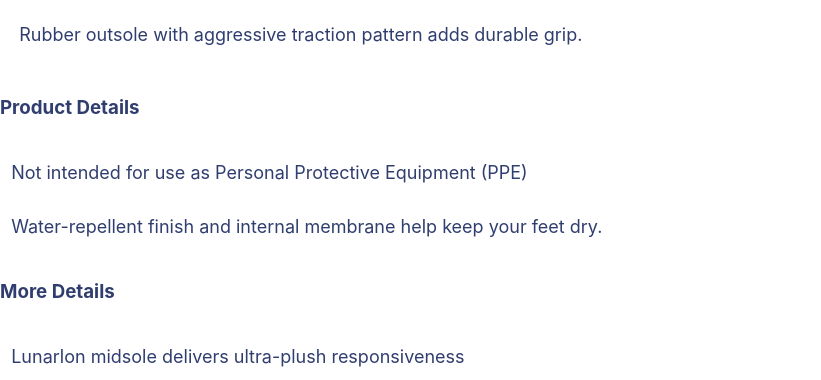
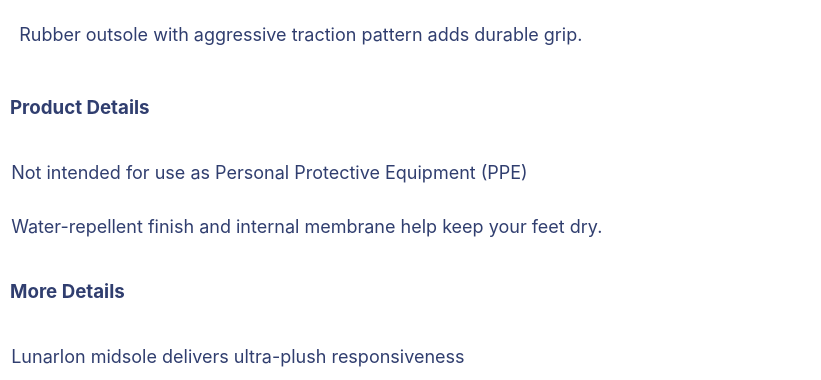
Before and after one commit to EwiJosepha/frontEndEcommerce, a React (Create React App) app: page /Details/1 in a window 1280 px wide. Shown: the part 667-1047 px from the top of the page, without its empty margins (0-821 px from the left). Built offline with nearby package versions, Linux system fonts and the light colour scheme; no server answers.

Commit message:
updating ui

```diff
--- a/src/Components/renderdetails/Benefits.jsx
+++ b/src/Components/renderdetails/Benefits.jsx
@@ -38,7 +38,7 @@ return (
   <p id="space">Rubber outsole with aggressive traction pattern adds durable grip.</p>  </div>
   </div>
   <div className="container8">
-  <h3 id="prod-description">Product Details</h3>
+  <h3 id="prod-description" style={{padding: "10px"}}>Product Details</h3>
   <div className="ckecked">
   <i className="fa-regular fa-circle-check"></i>
   <p id="space">Not intended for use as Personal Protective Equipment (PPE)</p>
@@ -50,7 +50,7 @@ return (
   </div>
   </div>
   <div className="contaiiiner9">
-  <h3 id="prod-description">More Details</h3>
+  <h3 id="prod-description" style={{padding: "10px"}}>More Details</h3>
   <div className="ckecked">
   <i className="fa-regular fa-circle-check"></i>
   <p id="space">Lunarlon midsole delivers ultra-plush responsiveness</p>
```
